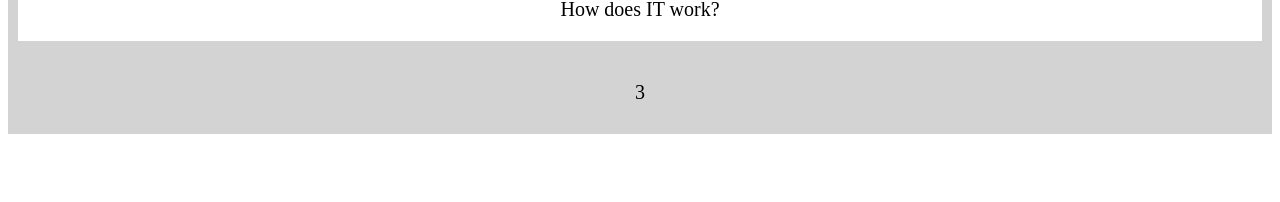
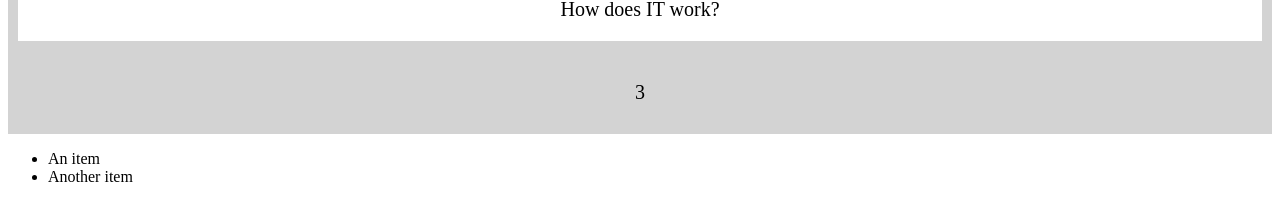
Before and after one commit to matti17/matti17.github.io, a plain HTML site: page index.html in a window 1280 px wide. Shown: the part 632-834 px from the top of the page. Before the commit the page ends 800 px from the top, so only its background shows below. Drawn offline with Linux system fonts and the light colour scheme.

Commit message:
Update index.html
Added unordered list of all of my favorite items

```diff
--- a/index.html
+++ b/index.html
@@ -63,6 +63,10 @@ img {
   <div class="grid-item item2"><img src="https://amp.businessinsider.com/images/525e97dfeab8ead530928bff-1334-1000.jpg" alt="That's not how IT works"><figcaption>How does IT work?</figcaption></div>
   <div class="grid-item item3">3</div>
 </div>
+<ul>
+  <li>An item</li>
+  <li>Another item</li>
+</ul>
 
 </main>
 </html>
```
